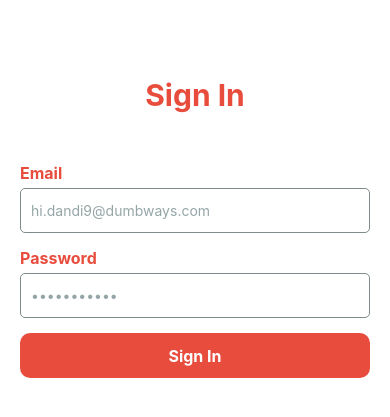
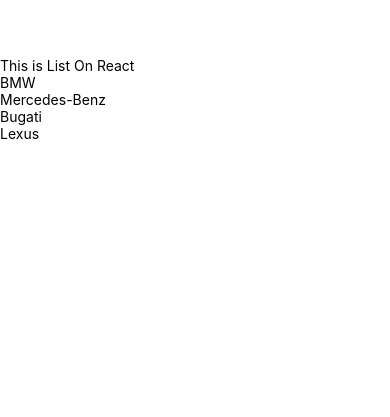
Before and after one commit to Torao-Law/B49_React_Native_Typescript_Roadmap, a React Native app: screen / in a window 390 px wide. Shown: the part 143-560 px from the top of the page. Built offline with nearby package versions, Linux system fonts and the light colour scheme.

Commit message:
react_native: list and key

```diff
--- a/App.tsx
+++ b/App.tsx
@@ -8,7 +8,8 @@
 // import Event from "./src/components/event";
 // import Props from "./src/components/props";
 // import State from "./src/components/state";
-import Form from "./src/components/form";
+// import Form from "./src/components/form";
+import ListAndKey from "./src/components/list_and_key";
 
 const App = () => {
   return (
@@ -20,7 +21,8 @@
       {/* <Event /> */}
       {/* <Props /> */}
       {/* <State /> */}
-      <Form />
+      {/* <Form /> */}
+      <ListAndKey />
     </View>
   );
 }
--- /dev/null
+++ b/src/components/list_and_key.tsx
@@ -0,0 +1,17 @@
+import { StatusBar } from "expo-status-bar";
+import React from "react";
+import { View, Text } from "react-native";
+
+export default function ListAndKey() {
+  const cars: string[] = ["BMW", "Mercedes-Benz", "Bugati", "Lexus"];
+
+  return (
+    <View>
+      <StatusBar />
+      <Text>This is List On React</Text>
+      {cars.map((car) => (
+        <Text key={car}>{car}</Text>
+      ))}
+    </View>
+  );
+}
```
